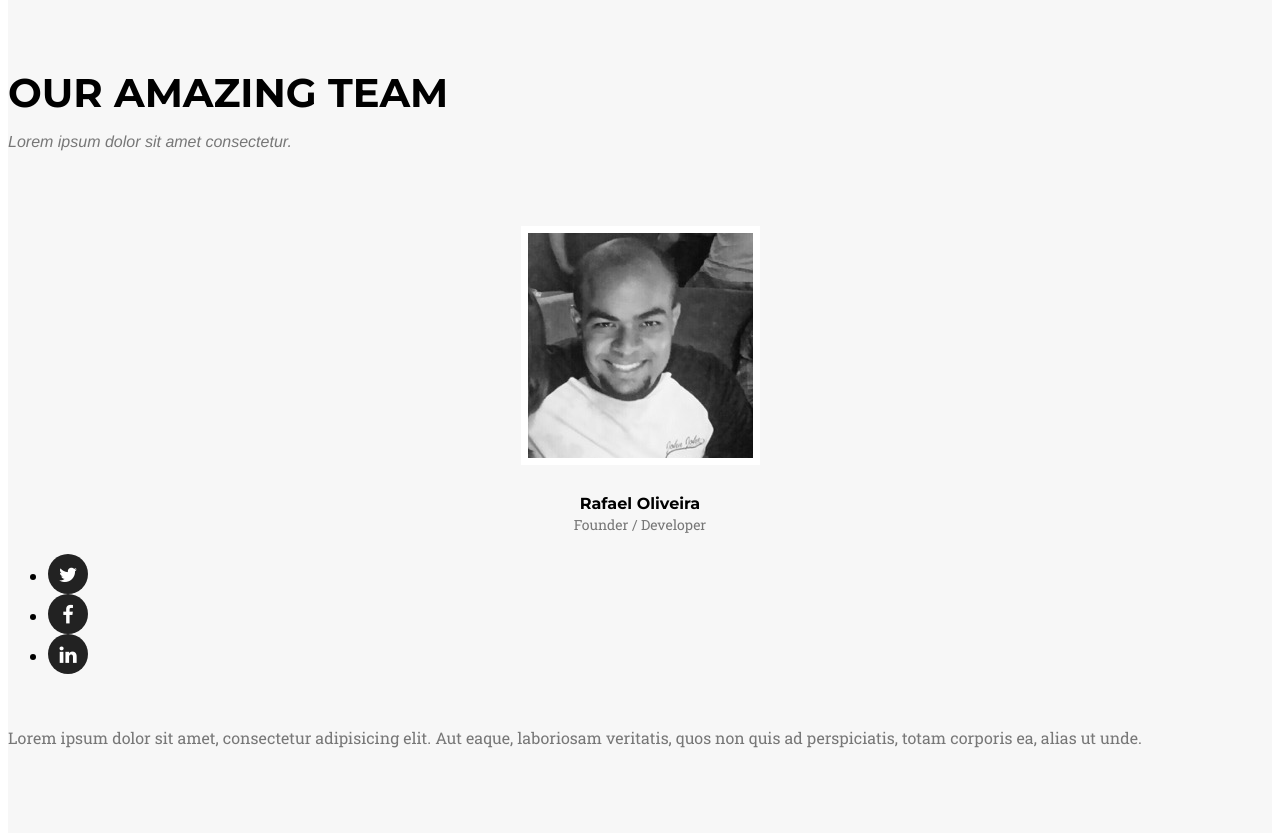
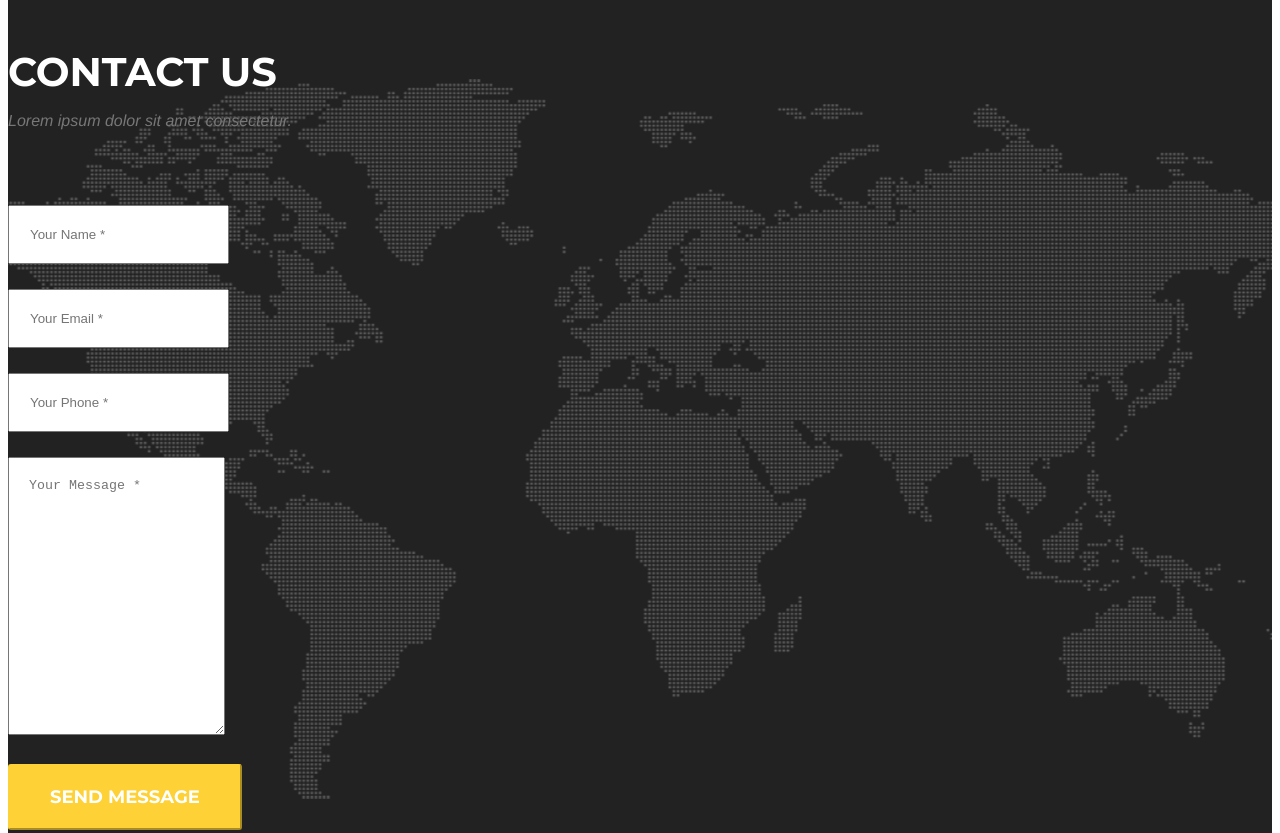
Before and after one commit to rafoli/chef-zee, a website built with webpack: page public/index.html in a window 1280 px wide. Shown: the part 1540-2373 px from the top of the page. Built offline with nearby package versions, Linux system fonts and the light colour scheme; some packages are replaced by stand-ins of ours; files whose address does not match are found by name; a web font is replaced by a local one.

Commit message:
Remove our team

```diff
--- a/public/index.html
+++ b/public/index.html
@@ -76,9 +76,6 @@
                         <a class="page-scroll" href="#about">Sobre</a>
                     </li>
                     <li>
-                        <a class="page-scroll" href="#team">Quem somos</a>
-                    </li>
-                    <li>
                         <a class="page-scroll" href="#contact">Contato</a>
                     </li>
                 </ul>
@@ -113,41 +110,6 @@
             </div>
         </div>
     </section>
-
-    <!-- Team Section -->
-    <section id="team" class="bg-light-gray">
-        <div class="container">
-            <div class="row">
-                <div class="col-lg-12 text-center">
-                    <h2 class="section-heading">Our Amazing Team</h2>
-                    <h3 class="section-subheading text-muted">Lorem ipsum dolor sit amet consectetur.</h3>
-                </div>
-            </div>
-            <div class="row">
-                <div class="col-sm-4">
-                    <div class="team-member">
-                        <img src="img/team/rafoli.jpg" class="img-responsive img-circle" alt="">
-                        <h4>Rafael Oliveira</h4>
-                        <p class="text-muted">Founder / Developer</p>
-                        <ul class="list-inline social-buttons">
-                            <li><a href="#"><i class="fa fa-twitter"></i></a>
-                            </li>
-                            <li><a href="#"><i class="fa fa-facebook"></i></a>
-                            </li>
-                            <li><a href="#"><i class="fa fa-linkedin"></i></a>
-                            </li>
-                        </ul>
-                    </div>
-                </div>
-            </div>
-            <div class="row">
-                <div class="col-lg-8 col-lg-offset-2 text-center">
-                    <p class="large text-muted">Lorem ipsum dolor sit amet, consectetur adipisicing elit. Aut eaque, laboriosam veritatis, quos non quis ad perspiciatis, totam corporis ea, alias ut unde.</p>
-                </div>
-            </div>
-        </div>
-    </section>
-
 
     <!-- Contact Section -->
     <section id="contact">
```
